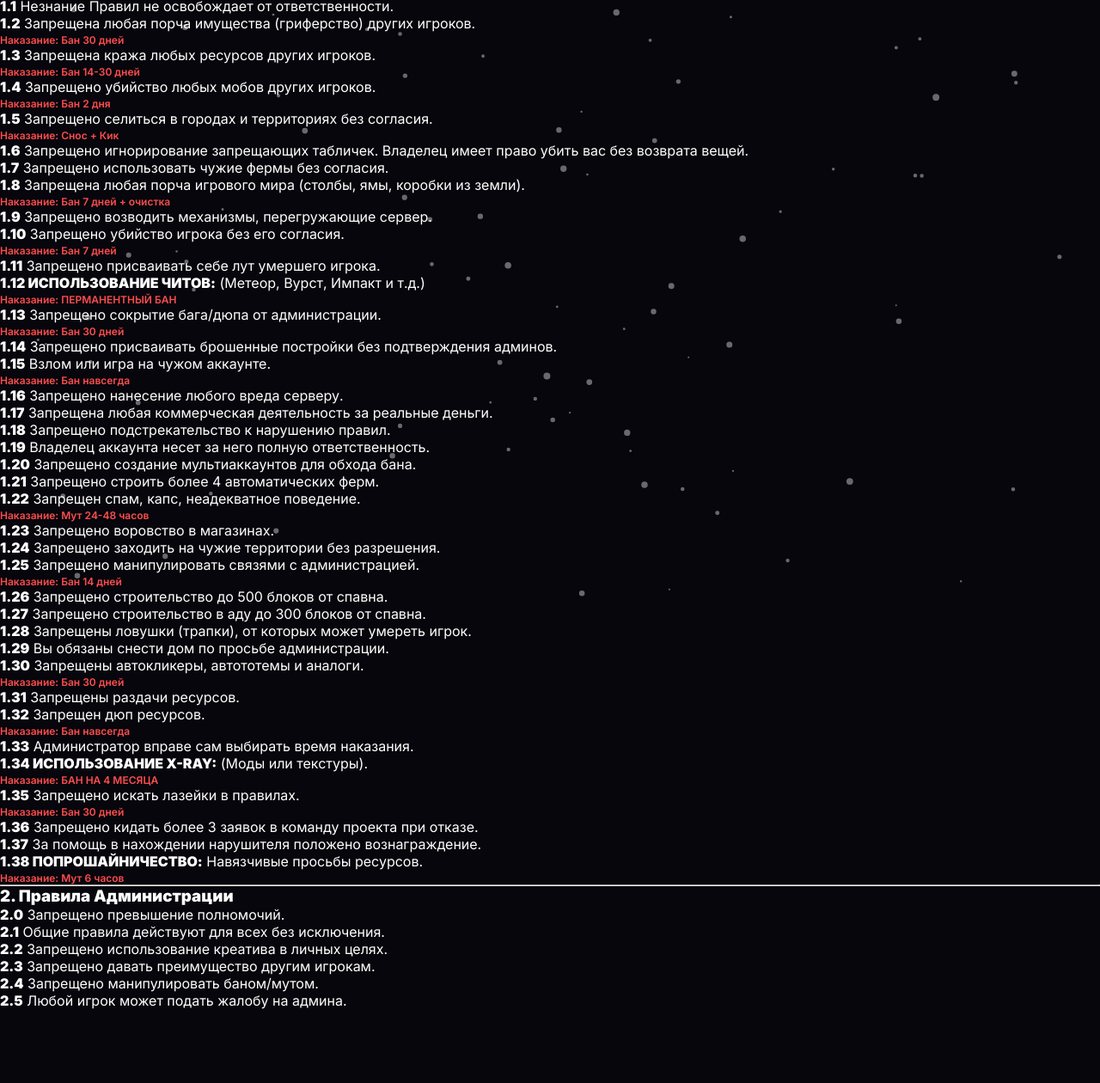
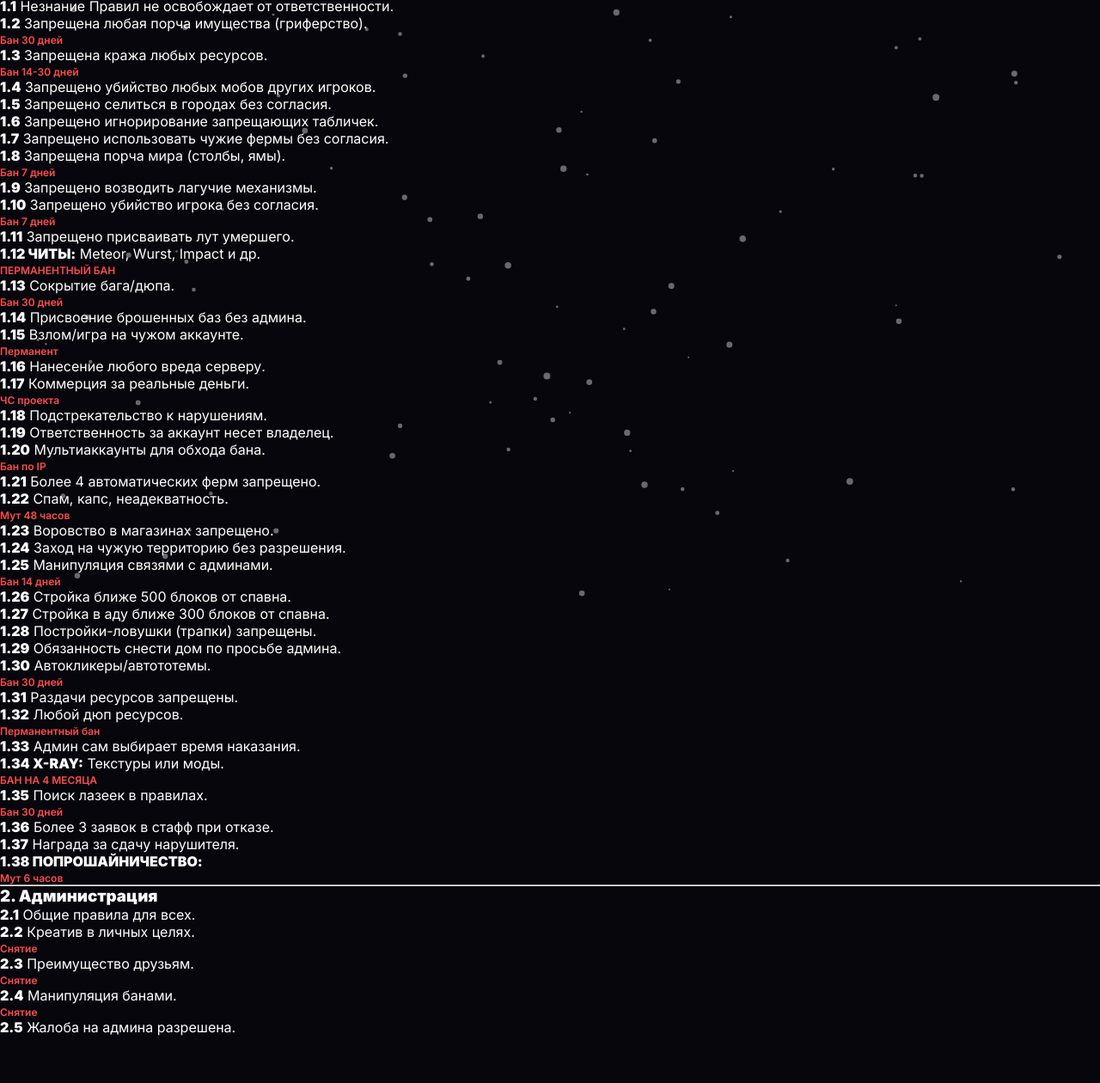
Before and after one commit to Hshsuhfhe/sweetland, a plain HTML site: page index.html in a window 1280 px wide. Shown: the part 105-1365 px from the top of the page at 86% size. Drawn offline with Linux system fonts and the light colour scheme.

Commit message:
Update index.html

```diff
--- a/index.html
+++ b/index.html
@@ -39,53 +39,52 @@
                     <h3>1. Общие Правила</h3>
                     <p><b>1.0</b> Заходя на сервер вы автоматически соглашаетесь с правилами.</p>
                     <p><b>1.1</b> Незнание Правил не освобождает от ответственности.</p>
-                    <p><b>1.2</b> Запрещена любая порча имущества (гриферство) других игроков. <span class="punish">Наказание: Бан 30 дней</span></p>
-                    <p><b>1.3</b> Запрещена кража любых ресурсов других игроков. <span class="punish">Наказание: Бан 14-30 дней</span></p>
-                    <p><b>1.4</b> Запрещено убийство любых мобов других игроков. <span class="punish">Наказание: Бан 2 дня</span></p>
-                    <p><b>1.5</b> Запрещено селиться в городах и территориях без согласия. <span class="punish">Наказание: Снос + Кик</span></p>
-                    <p><b>1.6</b> Запрещено игнорирование запрещающих табличек. Владелец имеет право убить вас без возврата вещей.</p>
+                    <p><b>1.2</b> Запрещена любая порча имущества (гриферство). <span class="punish">Бан 30 дней</span></p>
+                    <p><b>1.3</b> Запрещена кража любых ресурсов. <span class="punish">Бан 14-30 дней</span></p>
+                    <p><b>1.4</b> Запрещено убийство любых мобов других игроков.</p>
+                    <p><b>1.5</b> Запрещено селиться в городах без согласия.</p>
+                    <p><b>1.6</b> Запрещено игнорирование запрещающих табличек.</p>
                     <p><b>1.7</b> Запрещено использовать чужие фермы без согласия.</p>
-                    <p><b>1.8</b> Запрещена любая порча игрового мира (столбы, ямы, коробки из земли). <span class="punish">Наказание: Бан 7 дней + очистка</span></p>
-                    <p><b>1.9</b> Запрещено возводить механизмы, перегружающие сервер.</p>
-                    <p><b>1.10</b> Запрещено убийство игрока без его согласия. <span class="punish">Наказание: Бан 7 дней</span></p>
-                    <p><b>1.11</b> Запрещено присваивать себе лут умершего игрока.</p>
-                    <p><b>1.12 ИСПОЛЬЗОВАНИЕ ЧИТОВ:</b> (Метеор, Вурст, Импакт и т.д.) <span class="punish">Наказание: ПЕРМАНЕНТНЫЙ БАН</span></p>
-                    <p><b>1.13</b> Запрещено сокрытие бага/дюпа от администрации. <span class="punish">Наказание: Бан 30 дней</span></p>
-                    <p><b>1.14</b> Запрещено присваивать брошенные постройки без подтверждения админов.</p>
-                    <p><b>1.15</b> Взлом или игра на чужом аккаунте. <span class="punish">Наказание: Бан навсегда</span></p>
-                    <p><b>1.16</b> Запрещено нанесение любого вреда серверу.</p>
-                    <p><b>1.17</b> Запрещена любая коммерческая деятельность за реальные деньги.</p>
-                    <p><b>1.18</b> Запрещено подстрекательство к нарушению правил.</p>
-                    <p><b>1.19</b> Владелец аккаунта несет за него полную ответственность.</p>
+                    <p><b>1.8</b> Запрещена порча мира (столбы, ямы). <span class="punish">Бан 7 дней</span></p>
+                    <p><b>1.9</b> Запрещено возводить лагучие механизмы.</p>
+                    <p><b>1.10</b> Запрещено убийство игрока без согласия. <span class="punish">Бан 7 дней</span></p>
+                    <p><b>1.11</b> Запрещено присваивать лут умершего.</p>
+                    <p><b>1.12 ЧИТЫ:</b> Meteor, Wurst, Impact и др. <span class="punish">ПЕРМАНЕНТНЫЙ БАН</span></p>
+                    <p><b>1.13</b> Сокрытие бага/дюпа. <span class="punish">Бан 30 дней</span></p>
+                    <p><b>1.14</b> Присвоение брошенных баз без админа.</p>
+                    <p><b>1.15</b> Взлом/игра на чужом аккаунте. <span class="punish">Перманент</span></p>
+                    <p><b>1.16</b> Нанесение любого вреда серверу.</p>
+                    <p><b>1.17</b> Коммерция за реальные деньги. <span class="punish">ЧС проекта</span></p>
+                    <p><b>1.18</b> Подстрекательство к нарушениям.</p>
+                    <p><b>1.19</b> Ответственность за аккаунт несет владелец.</p>
                 </div>
                 <div class="rules-column">
-                    <p><b>1.20</b> Запрещено создание мультиаккаунтов для обхода бана.</p>
-                    <p><b>1.21</b> Запрещено строить более 4 автоматических ферм.</p>
-                    <p><b>1.22</b> Запрещен спам, капс, неадекватное поведение. <span class="punish">Наказание: Мут 24-48 часов</span></p>
-                    <p><b>1.23</b> Запрещено воровство в магазинах.</p>
-                    <p><b>1.24</b> Запрещено заходить на чужие территории без разрешения.</p>
-                    <p><b>1.25</b> Запрещено манипулировать связями с администрацией. <span class="punish">Наказание: Бан 14 дней</span></p>
-                    <p><b>1.26</b> Запрещено строительство до 500 блоков от спавна.</p>
-                    <p><b>1.27</b> Запрещено строительство в аду до 300 блоков от спавна.</p>
-                    <p><b>1.28</b> Запрещены ловушки (трапки), от которых может умереть игрок.</p>
-                    <p><b>1.29</b> Вы обязаны снести дом по просьбе администрации.</p>
-                    <p><b>1.30</b> Запрещены автокликеры, автототемы и аналоги. <span class="punish">Наказание: Бан 30 дней</span></p>
-                    <p><b>1.31</b> Запрещены раздачи ресурсов.</p>
-                    <p><b>1.32</b> Запрещен дюп ресурсов. <span class="punish">Наказание: Бан навсегда</span></p>
-                    <p><b>1.33</b> Администратор вправе сам выбирать время наказания.</p>
-                    <p><b>1.34 ИСПОЛЬЗОВАНИЕ X-RAY:</b> (Моды или текстуры). <span class="punish">Наказание: БАН НА 4 МЕСЯЦА</span></p>
-                    <p><b>1.35</b> Запрещено искать лазейки в правилах. <span class="punish">Наказание: Бан 30 дней</span></p>
-                    <p><b>1.36</b> Запрещено кидать более 3 заявок в команду проекта при отказе.</p>
-                    <p><b>1.37</b> За помощь в нахождении нарушителя положено вознаграждение.</p>
-                    <p><b>1.38 ПОПРОШАЙНИЧЕСТВО:</b> Навязчивые просьбы ресурсов. <span class="punish">Наказание: Мут 6 часов</span></p>
+                    <p><b>1.20</b> Мультиаккаунты для обхода бана. <span class="punish">Бан по IP</span></p>
+                    <p><b>1.21</b> Более 4 автоматических ферм запрещено.</p>
+                    <p><b>1.22</b> Спам, капс, неадекватность. <span class="punish">Мут 48 часов</span></p>
+                    <p><b>1.23</b> Воровство в магазинах запрещено.</p>
+                    <p><b>1.24</b> Заход на чужую территорию без разрешения.</p>
+                    <p><b>1.25</b> Манипуляция связями с админами. <span class="punish">Бан 14 дней</span></p>
+                    <p><b>1.26</b> Стройка ближе 500 блоков от спавна.</p>
+                    <p><b>1.27</b> Стройка в аду ближе 300 блоков от спавна.</p>
+                    <p><b>1.28</b> Постройки-ловушки (трапки) запрещены.</p>
+                    <p><b>1.29</b> Обязанность снести дом по просьбе админа.</p>
+                    <p><b>1.30</b> Автокликеры/автототемы. <span class="punish">Бан 30 дней</span></p>
+                    <p><b>1.31</b> Раздачи ресурсов запрещены.</p>
+                    <p><b>1.32</b> Любой дюп ресурсов. <span class="punish">Перманентный бан</span></p>
+                    <p><b>1.33</b> Админ сам выбирает время наказания.</p>
+                    <p><b>1.34 X-RAY:</b> Текстуры или моды. <span class="punish">БАН НА 4 МЕСЯЦА</span></p>
+                    <p><b>1.35</b> Поиск лазеек в правилах. <span class="punish">Бан 30 дней</span></p>
+                    <p><b>1.36</b> Более 3 заявок в стафф при отказе.</p>
+                    <p><b>1.37</b> Награда за сдачу нарушителя.</p>
+                    <p><b>1.38 ПОПРОШАЙНИЧЕСТВО:</b> <span class="punish">Мут 6 часов</span></p>
                     <hr>
-                    <h3>2. Правила Администрации</h3>
-                    <p><b>2.0</b> Запрещено превышение полномочий.</p>
-                    <p><b>2.1</b> Общие правила действуют для всех без исключения.</p>
-                    <p><b>2.2</b> Запрещено использование креатива в личных целях.</p>
-                    <p><b>2.3</b> Запрещено давать преимущество другим игрокам.</p>
-                    <p><b>2.4</b> Запрещено манипулировать баном/мутом.</p>
-                    <p><b>2.5</b> Любой игрок может подать жалобу на админа.</p>
+                    <h3>2. Администрация</h3>
+                    <p><b>2.1</b> Общие правила для всех.</p>
+                    <p><b>2.2</b> Креатив в личных целях. <span class="punish">Снятие</span></p>
+                    <p><b>2.3</b> Преимущество друзьям. <span class="punish">Снятие</span></p>
+                    <p><b>2.4</b> Манипуляция банами. <span class="punish">Снятие</span></p>
+                    <p><b>2.5</b> Жалоба на админа разрешена.</p>
                 </div>
             </div>
         </div>
@@ -93,24 +92,26 @@
 </div>
 
 <header class="top-oval">
-    <a href="#">Главная</a>
-    <a href="#about">О нас</a>
-    <a href="https://sweet-land.trademc.org" target="_blank">Магазин</a>
-    <a href="https://discord.gg/GqEPBnnSmW" class="play-link">Играть</a>
+    <div class="oval-content">
+        <a href="#">Главная</a>
+        <a href="#about">О нас</a>
+        <a href="https://sweet-land.trademc.org" target="_blank">Магазин</a>
+        <a href="https://discord.gg/GqEPBnnSmW" class="play-link">Играть</a>
+    </div>
 </header>
 
 <section class="hero">
     <div class="hero-left">
         <h1 class="title animate">SweetLand</h1>
-        <p class="animate hero-intro">Версия <b>1.21.8</b>. Доступно с любого устройства. Честная ваниль без доната.</p>
+        <p class="animate hero-intro">Версия <b>1.21.8</b>. Поддержка любого устройства. Ваниль без границ.</p>
         <div class="ip-row animate">
             <button class="card-ip" onclick="copyIP()">IP: <b>play.sweet-land.fun</b></button>
-            <button class="card-ver">1.21.8</button>
+            <button class="card-ver">1.21.8 / Любое устр.</button>
         </div>
         <div id="copyNotice">✔ Скопировано!</div>
     </div>
     <div class="hero-right animate">
-        <img src="images/5opka.png" alt="5opka">
+        <img src="images/5opka.png" alt="Hero">
     </div>
 </section>
 
@@ -119,24 +120,24 @@
         <div class="card">
             <div class="icon">🛡️</div>
             <h3>Анти-чит</h3>
-            <p>Перманентный бан за любой софт.</p>
+            <p>Перманентный бан за софт.</p>
         </div>
         <div class="card">
             <div class="icon">🎭</div>
             <h3>RolePlay</h3>
-            <p>Живая политика и честные суды.</p>
+            <p>Честная политика и суды.</p>
         </div>
         <div class="card">
             <div class="icon">🚀</div>
-            <h3>Мощность</h3>
-            <p>Стабильный TPS 20.0 всегда.</p>
+            <h3>Стабильность</h3>
+            <p>TPS 20.0 без просадок.</p>
         </div>
     </div>
 </section>
 
 <section id="about" class="section animate">
     <div class="glass-box">
-        <p>Сезоны на SweetLand длятся от <b>8 до 11 месяцев</b>. Мы не делаем вайпов, пока игроки продолжают строить свою историю.</p>
+        <p>Наши сезоны длятся от <b>8 до 11 месяцев</b>. Мы гарантируем стабильность и сохранность ваших проектов.</p>
     </div>
 </section>
 
```
